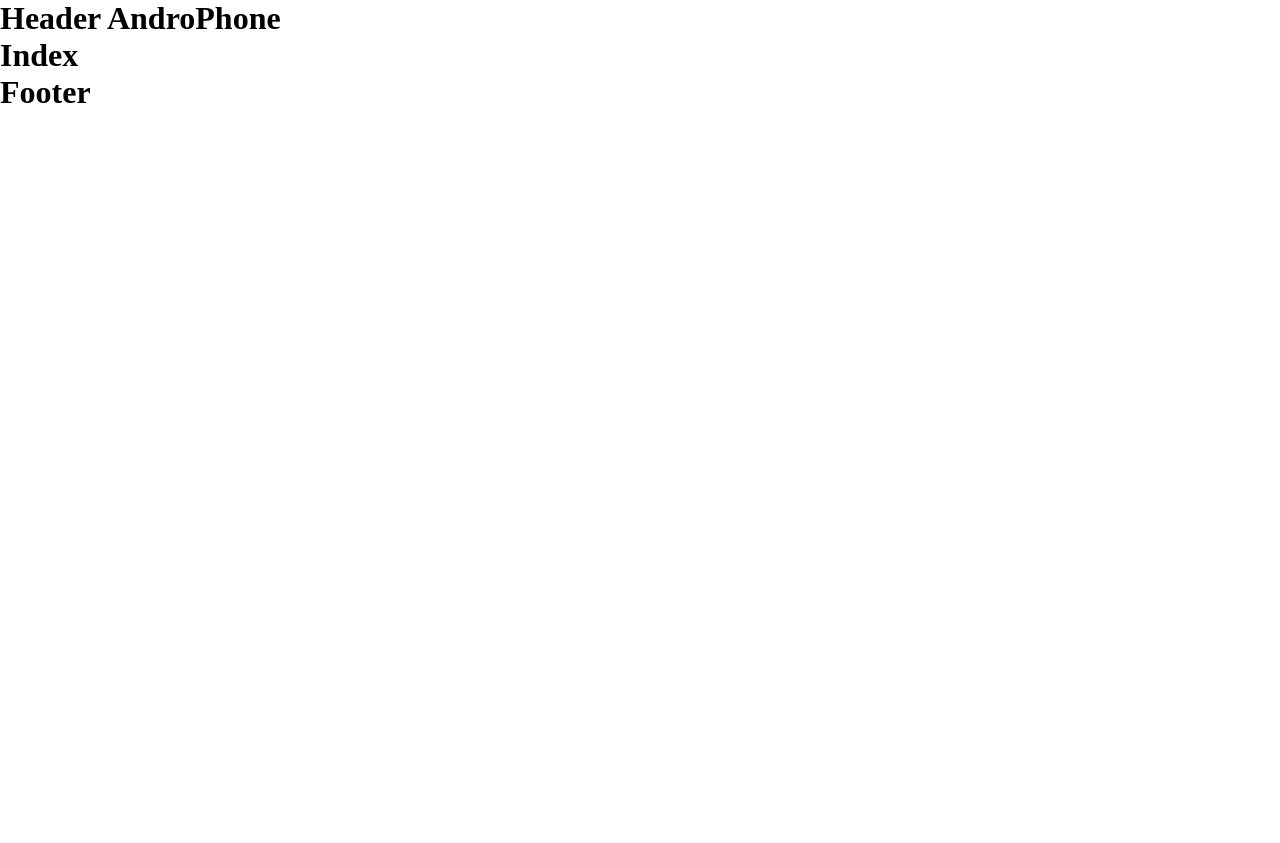
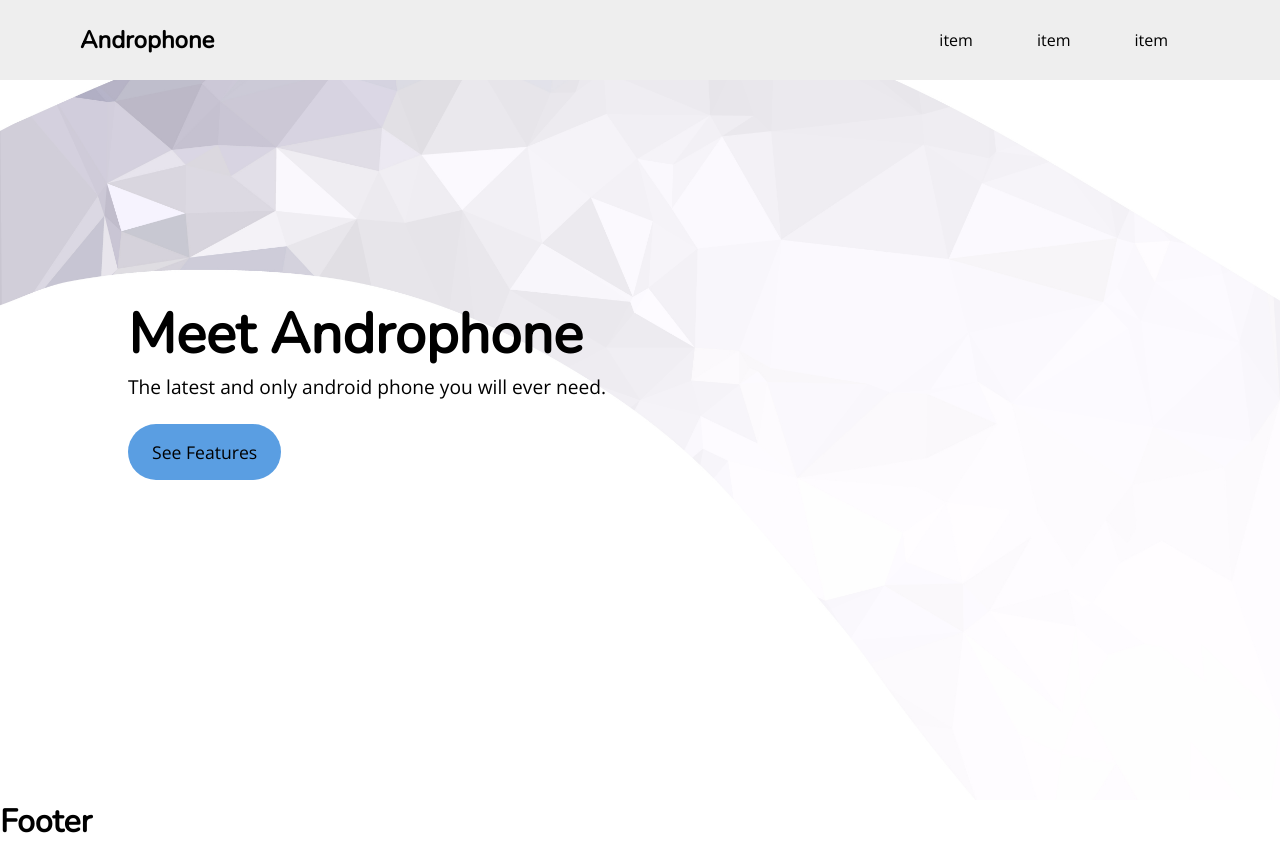
Before and after one commit to TarunJCole/product-website, a Gatsby site: page / in a window 1280 px wide. Before the commit the page ends 800 px from the top, so only its background shows below. Built offline with nearby package versions, Linux system fonts and the light colour scheme; Gatsby itself is replaced by a stand-in of ours.

Commit message:
nav & landing

```diff
--- a/gatsby-config.js
+++ b/gatsby-config.js
@@ -1,6 +1,6 @@
 module.exports = {
   siteMetadata: {
-    title: `AndroPhone`,
+    title: `Androphone`,
     description: `The latest and only phone you will ever need.`,
     author: `Tarun Cole`,
   },
@@ -18,7 +18,7 @@
     {
       resolve: `gatsby-plugin-manifest`,
       options: {
-        name: `AndroPhone`,
+        name: `Androphone`,
         short_name: `Phone`,
         start_url: `/`,
         background_color: `#663399`,
--- a/src/components/header.js
+++ b/src/components/header.js
@@ -2,9 +2,22 @@
 import PropTypes from "prop-types"
 import React from "react"
 
+import headerStyles from "./header.module.css"
+
 const Header = ({ siteTitle }) => (
-  <header>
-    <h1>Header {siteTitle}</h1>
+  <header style={headerStyles}>
+    <nav>
+      <div>
+        <h2>{siteTitle}</h2>
+      </div>
+      <div>
+        <ul>
+          <li>item</li>
+          <li>item</li>
+          <li>item</li>
+        </ul>
+      </div>
+    </nav>
   </header>
 )
 
--- /dev/null
+++ b/src/components/header.module.css
@@ -0,0 +1,21 @@
+header nav {
+  display: flex;
+  align-items: center;
+  justify-content: space-between;
+  padding: 1.5rem 5rem;
+  background: var(--medium-light-color);
+  position: fixed;
+  width: 100vw;
+}
+
+header nav ul {
+  list-style: none;
+  display: flex;
+  align-items: center;
+  justify-content: space-evenly;
+}
+
+header nav ul li {
+  margin: 0 1rem;
+  padding: 0 1rem;
+}
--- a/src/components/layout.css
+++ b/src/components/layout.css
@@ -1,6 +1,29 @@
+/* GLOBAL CSS IN HERE */
+@import url("https://fonts.googleapis.com/css?family=Nunito|Open+Sans&display=swap");
+
 /* Reset */
 * {
   margin: 0;
   padding: 0;
   box-sizing: border-box;
+  font-family: "Open Sans", sans-serif;
 }
+
+/* vars */
+html {
+  --light-color: #f4f4f4;
+  --medium-light-color: #eee;
+  --dark-color: #333;
+  --primary-color: rgb(90, 158, 226);
+  --primary-color-dark: rgb(51, 96, 141);
+  --primary-color-light: rgb(126, 191, 255);
+}
+
+h1,
+h2,
+h3,
+h4,
+h5,
+h6 {
+  font-family: "Nunito", sans-serif;
+}
--- a/src/pages/index.js
+++ b/src/pages/index.js
@@ -1,14 +1,39 @@
 import React from "react"
-import { Link } from "gatsby"
+import { useStaticQuery, graphql, Link } from "gatsby"
+import Img from "gatsby-image"
 
 import Layout from "../components/layout"
 import SEO from "../components/seo"
 
-const IndexPage = () => (
-  <Layout>
-    <SEO title="Home" />
-    <h1>Index</h1>
-  </Layout>
-)
+import indexStyles from "./index.module.css"
+
+const IndexPage = () => {
+  const data = useStaticQuery(graphql`
+    query {
+      phoneImage: file(relativePath: { eq: "phone.jpg" }) {
+        childImageSharp {
+          fluid(maxWidth: 600) {
+            ...GatsbyImageSharpFluid
+          }
+        }
+      }
+    }
+  `)
+
+  return (
+    <Layout>
+      <SEO title="Home" />
+      <div className={indexStyles.index}>
+        <div className="title">
+          <h1>Meet Androphone</h1>
+          <p className="lead">
+            The latest and only android phone you will ever need.
+          </p>
+          <button>See Features</button>
+        </div>
+      </div>
+    </Layout>
+  )
+}
 
 export default IndexPage
--- /dev/null
+++ b/src/pages/index.module.css
@@ -0,0 +1,40 @@
+.index {
+  min-width: 100vw;
+  min-height: 100vh;
+  display: flex;
+  flex-direction: column;
+  justify-content: center;
+  padding-left: 10%;
+  background: url(../images/bgimage.jpg) no-repeat center center / cover;
+}
+
+.index h1 {
+  font-size: 3.5rem;
+}
+
+.index p {
+  font-size: 1.2rem;
+}
+
+.index button {
+  min-width: 12%;
+  max-width: 20%;
+  margin: 1.5rem 0;
+  padding: 1rem 1.5rem;
+  font-size: 1.1rem;
+  border: none;
+  cursor: pointer;
+  background: var(--primary-color);
+  border-radius: 40px;
+  transition: background 0.3s ease-in-out;
+  outline: none;
+}
+
+.index button:hover {
+  background: var(--primary-color-light);
+}
+
+.index img {
+  max-width: 600px;
+  justify-self: flex-end;
+}
```
Also changed, not shown: README.md, src/images/bgimage.jpg (added), src/images/phone.jpg (added), 1 other file.
